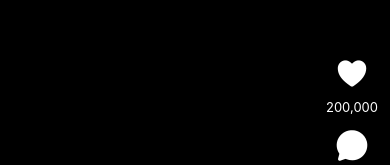
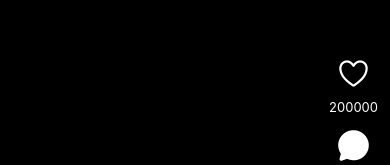
Before and after one commit to Gokulkiran418/reels-react-native, a React Native app: screen /Add in a window 390 px wide. Shown: the part 265-430 px from the top of the page. Built offline with nearby package versions, Linux system fonts and the light colour scheme.

Commit message:
Add Like button functionality, Update UI

```diff
--- a/components/VideoItem.js
+++ b/components/VideoItem.js
@@ -84,6 +84,24 @@ function VideoItem({ item, isActive }) {
   const [isPaused, setIsPaused] = useState(!isActive);
   const [isFollowing, setIsFollowing] = useState(false);
   const [showFullDescription, setShowFullDescription] = useState(false);
+  const [likesCount, setLikesCount] = useState(item.likes);
+  const [liked, setLiked] = useState(false);
+
+  const handleToggleLike = useCallback(() => {
+  // Optimistically update
+  setLiked((prev) => !prev);
+  setLikesCount((prev) => (liked ? prev - 1 : prev + 1));
+
+  // Simulate API call
+  setTimeout(() => {
+    const didFail = Math.random() < 0.2; // 20% chance to fail
+    if (didFail) {
+      // Revert on failure
+      setLiked((prev) => !prev);
+      setLikesCount(item.likes);
+    }
+  }, 1000);
+}, [liked, item.likes]);
 
   // Auto play/pause when visibility changes
   useEffect(() => {
@@ -230,8 +248,19 @@ function VideoItem({ item, isActive }) {
 
       {/* Right Overlay */}
       <View style={[styles.rightOverlay, dynamicStyles.rightOverlay]}>
-        <Ionicons name="heart" size={35} color="#fff" style={styles.icon} />
-        <Text style={styles.iconText}>{formattedLikes}</Text>
+        <TouchableOpacity
+        onPress={handleToggleLike}
+        hitSlop={{ top: 8, bottom: 8, left: 8, right: 8 }}
+        activeOpacity={0.6}
+      >
+        <Ionicons
+          name={liked ? 'heart' : 'heart-outline'}
+          size={35}
+          color={liked ? '#ff4444' : '#fff'}
+          style={styles.icon}
+        />
+      </TouchableOpacity>
+      <Text style={styles.iconText}>{likesCount}</Text>
         <Ionicons
           name="chatbubble"
           size={35}
```
